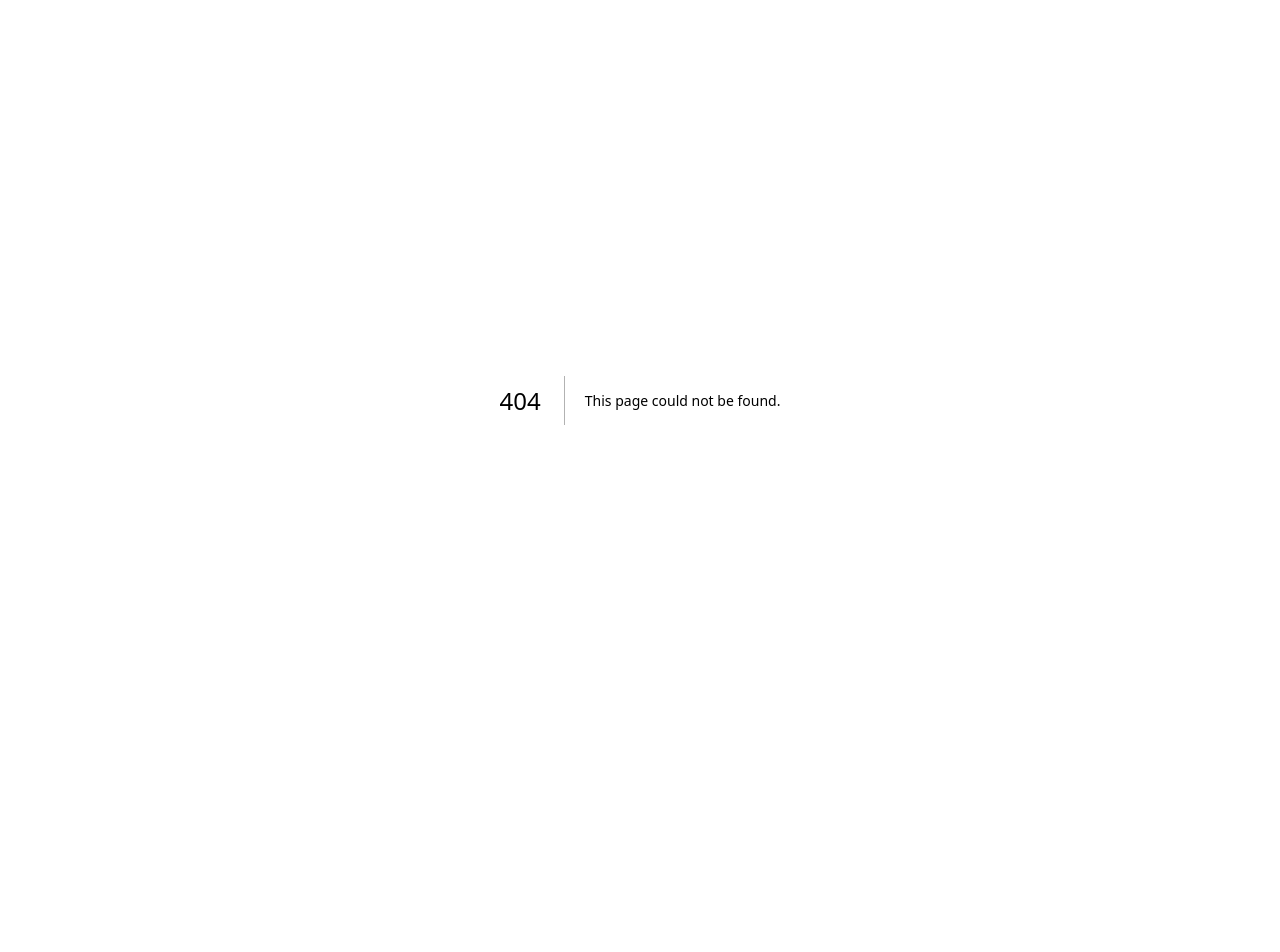
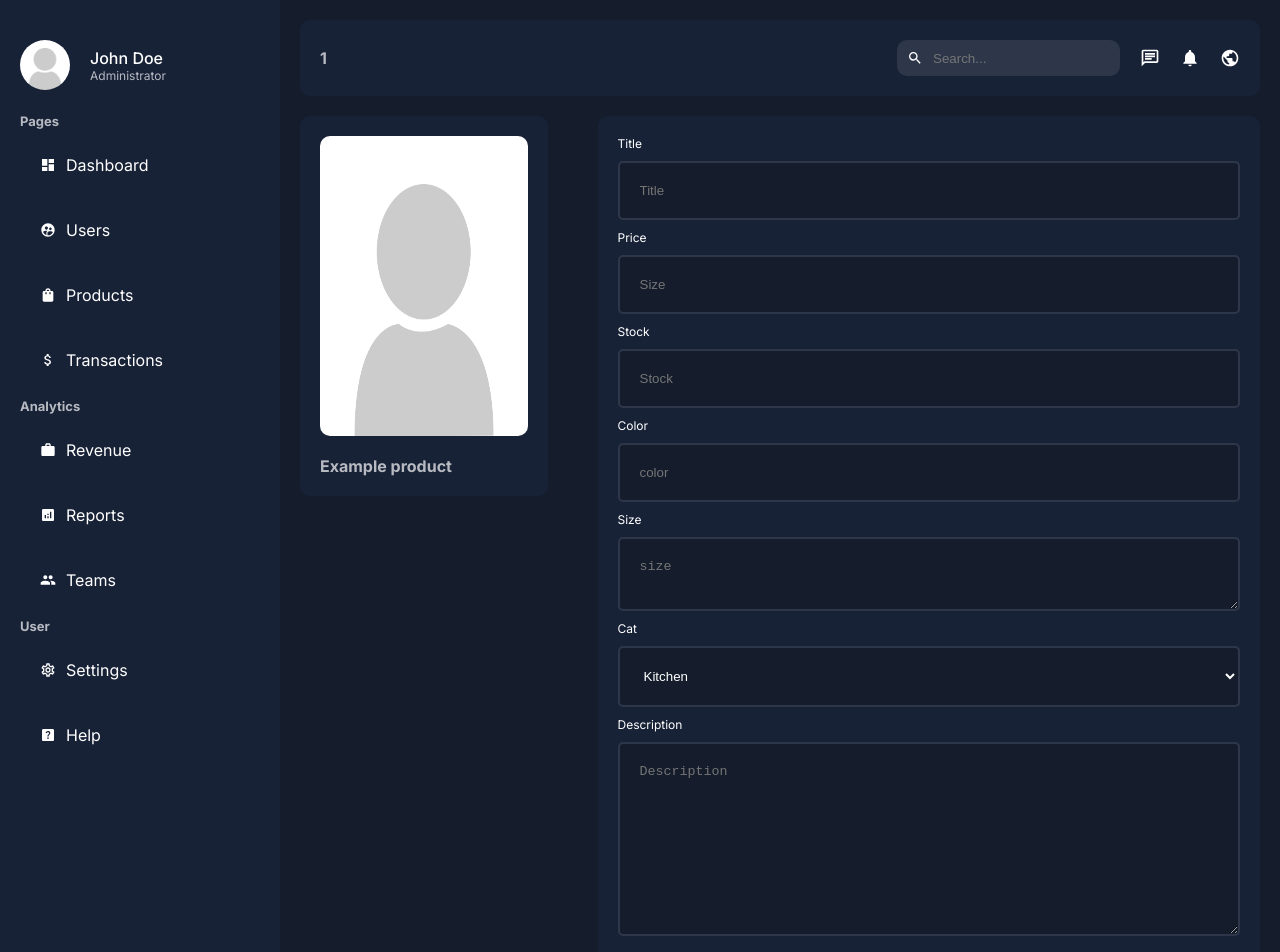
Before and after one commit to MathiasCK/next-dashboard, a Next.js app: page /dashboard/products/1 in a window 1280 px wide. Before the commit this address had no page. Shown: the top 952 px of the page. Before the commit the page ends 800 px from the top, so only its background shows below. Built offline with nearby package versions, Linux system fonts and the light colour scheme.

Commit message:
Handle single user & product page

```diff
--- /dev/null
+++ b/src/app/dashboard/products/[id]/page.tsx
@@ -0,0 +1,45 @@
+import styles from "./product.module.css";
+import Image from "next/image";
+
+const SingleProductPage = async () => {
+  return (
+    <div className={styles.container}>
+      <div className={styles.infoContainer}>
+        <div className={styles.imgContainer}>
+          <Image src="/noavatar.png" alt="" fill />
+        </div>
+        Example product
+      </div>
+      <div className={styles.formContainer}>
+        <form action="" className={styles.form}>
+          <input type="hidden" name="id" />
+          <label>Title</label>
+          <input type="text" name="title" placeholder="Title" />
+          <label>Price</label>
+          <input type="number" name="price" placeholder="Size" />
+          <label>Stock</label>
+          <input type="number" name="stock" placeholder="Stock" />
+          <label>Color</label>
+          <input type="text" name="color" placeholder="color" />
+          <label>Size</label>
+          <textarea name="size" placeholder="size" />
+          <label>Cat</label>
+          <select name="cat" id="cat">
+            <option value="kitchen">Kitchen</option>
+            <option value="computers">Computers</option>
+          </select>
+          <label>Description</label>
+          <textarea
+            name="desc"
+            id="desc"
+            rows={10}
+            placeholder="Description"
+          ></textarea>
+          <button>Update</button>
+        </form>
+      </div>
+    </div>
+  );
+};
+
+export default SingleProductPage;
--- a/src/app/dashboard/products/page.tsx
+++ b/src/app/dashboard/products/page.tsx
@@ -41,7 +41,7 @@ const ProductsPage = () => {
             <td>12.12.2021</td>
             <td>12</td>
             <td>
-              <Link href="/">
+              <Link href="/dashboard/products/1">
                 <button className={`${styles.button} ${styles.view}`}>
                   View
                 </button>
--- a/src/app/dashboard/users/page.tsx
+++ b/src/app/dashboard/users/page.tsx
@@ -42,7 +42,7 @@ const UsersPage = () => {
             <td>Admin</td>
             <td>Active</td>
             <td>
-              <Link href="/">
+              <Link href="/dashboard/users/1">
                 <button className={`${styles.button} ${styles.view}`}>
                   View
                 </button>
```
Also changed, not shown: src/app/dashboard/users/[id]/page.tsx (added, +42 -0 lines).
